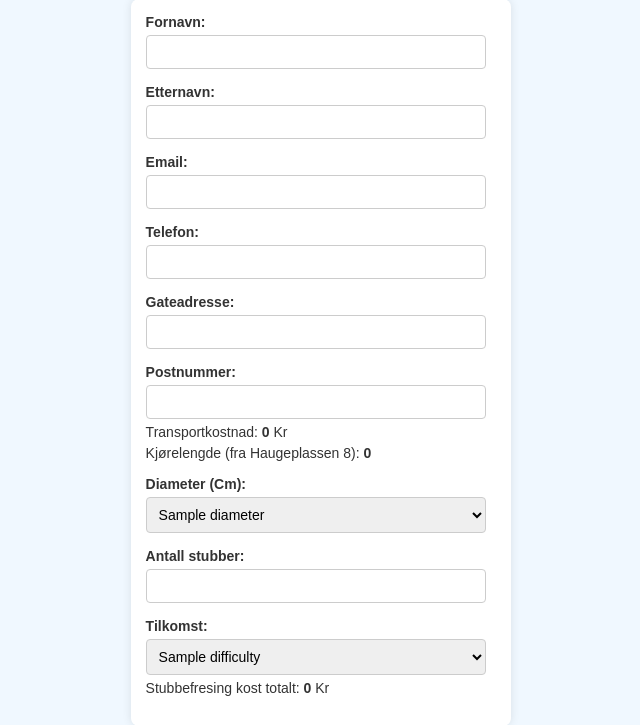
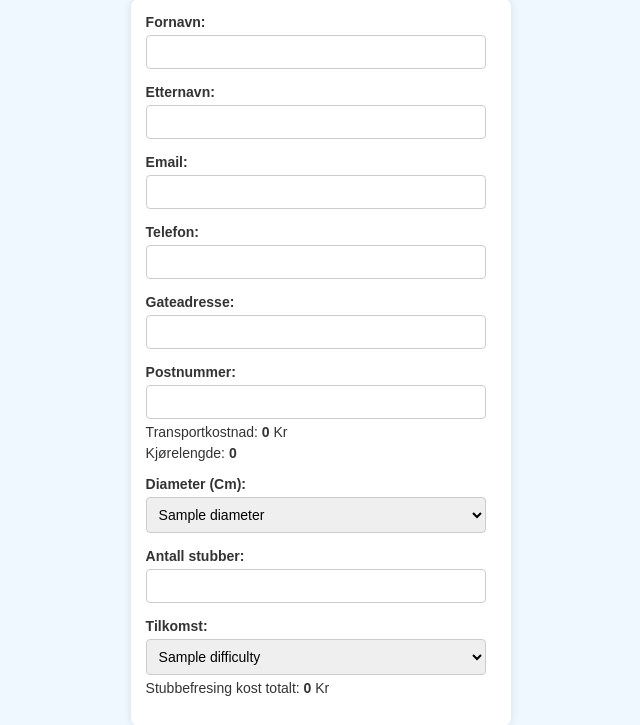
Before and after one commit to dared22/calc, a Flask app: template templates/index.html in a window 1280 px wide. Shown: the part 42-767 px from the top of the page, without its empty margins (328-968 px from the left). Run offline with Flask 3, Linux system fonts and the light colour scheme; the template is opened without the code that fills it: most values are stand-ins (such as "Sample title", 1, 10 or a date in 2020); data that the repository does not hold is empty; parts of the project's set-up code (start-up, migrations or seed data) failed here and were passed over.

Commit message:
fixed index.html

```diff
--- a/app.py
+++ b/app.py
@@ -68,5 +68,3 @@ def calculate_price_ajax():
 if __name__ == '__main__':
     port = int(os.environ.get('PORT', 5000))
     app.run(host='0.0.0.0', port=port, debug=True)
-
-#simen@trefg.no
--- a/templates/index.html
+++ b/templates/index.html
@@ -103,7 +103,7 @@
             <label for="postnr">Postnummer:</label>
             <input type="text" id="postnr" name="postnr" required>
             <div id="distCostContainer">Transportkostnad: <span id="distCost">0</span> Kr</div>
-            <div id="distContainer">Kjørelengde (fra Haugeplassen 8): <span id="distance">0</span></div>
+            <div id="distContainer">Kjørelengde: <span id="distance">0</span></div>
 
             <label for="diameter">Diameter (Cm):</label>
             <select id="diameter" name="diameter" required>
```
